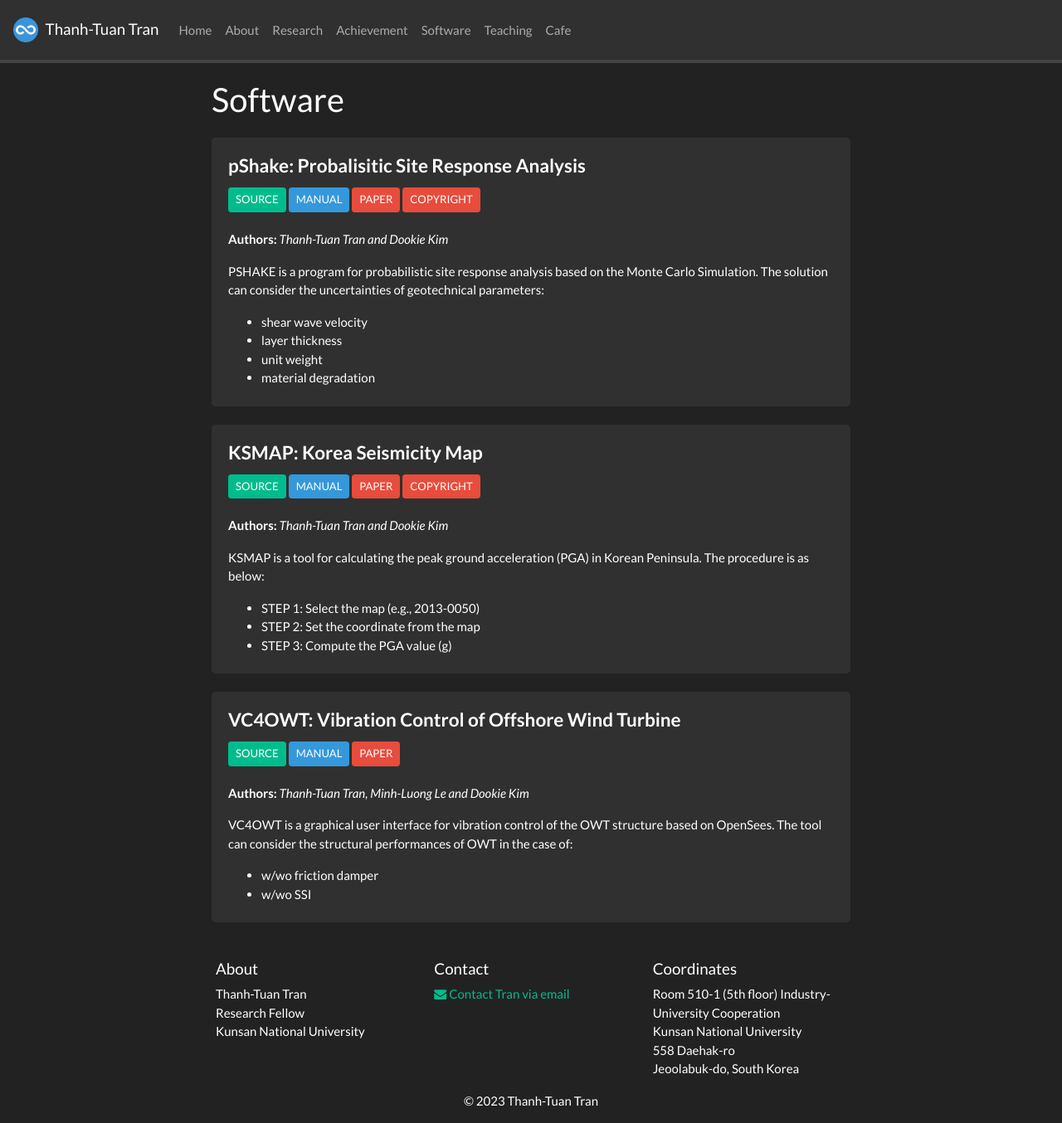
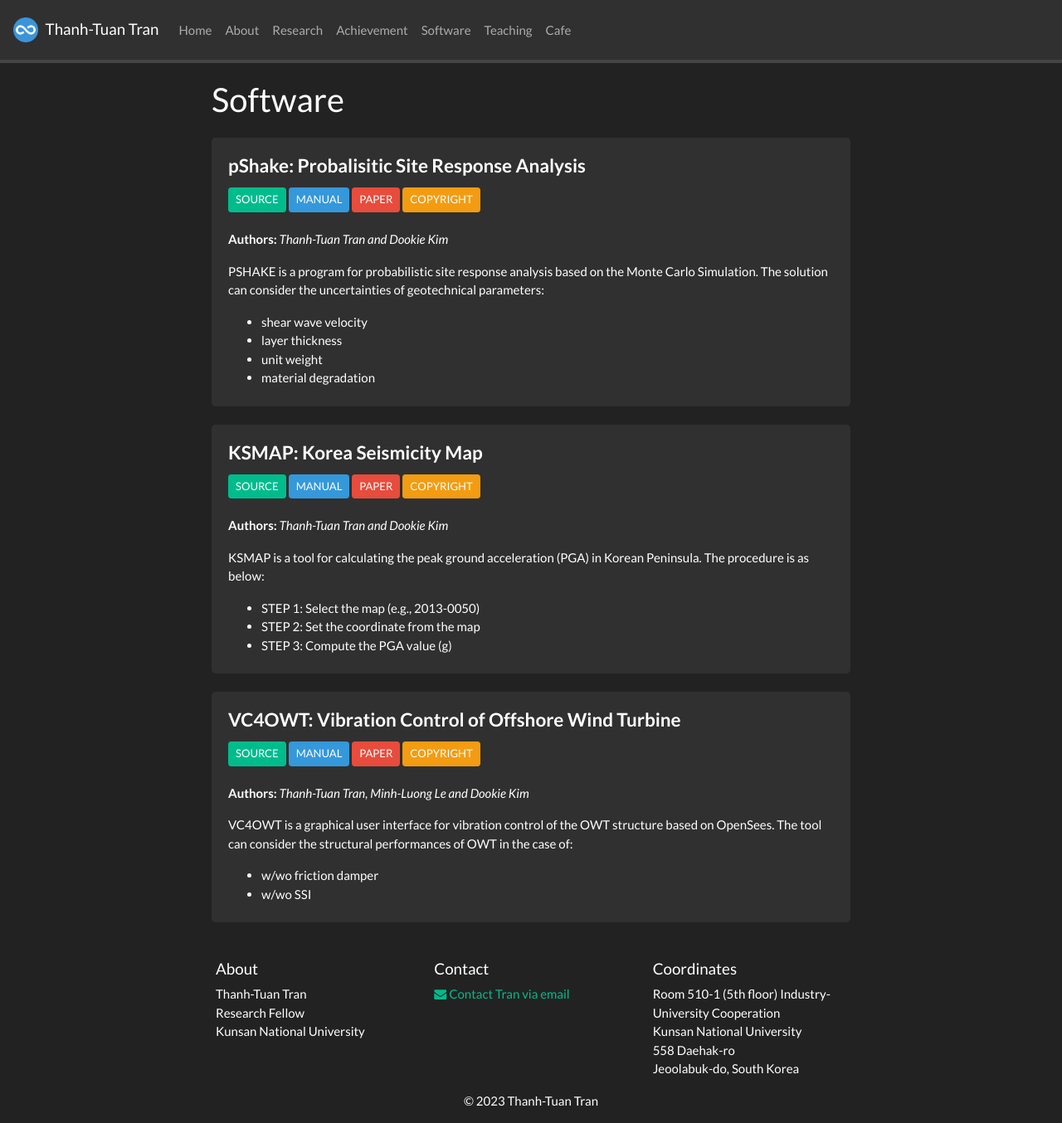
Before and after one commit to 3tbk/3tbk, a Jekyll site: the page built from _pages/software.md, in a window 1280 px wide and 1354 px high. Shown: the whole window at 83% size. Built offline with Jekyll 4.4.1, drawn with Linux system fonts in a browser that asks for light colours; nearby versions of some CDN libraries; a style sheet for code colours, icons or effects is not loaded.

Commit message:
Update software.md

```diff
--- a/_pages/software.md
+++ b/_pages/software.md
@@ -43,7 +43,7 @@ iframe {
 <a href="https://1drv.ms/u/s!AiUeXuxJtpnDweEXmoQonnbWbJ9FVw?e=a6NBco" target="_blank"><button class="btn btn-success btn-sm">SOURCE</button></a>
 <a href="{{ site.url }}{{ site.baseurl }}/software/pshake/pShake.pdf" target="_blank"><button class="btn btn-info btn-sm">MANUAL</button></a>
 <a href="{{ site.url }}{{ site.baseurl }}/papers/2020-Tran-ASCE.pdf" target="_blank"><button class="btn btn-danger btn-sm">PAPER</button></a>
-<a href="{{ site.url }}{{ site.baseurl }}/software/pshake/copyright.pdf" target="_blank"><button class="btn btn-danger btn-sm">COPYRIGHT</button></a>
+<a href="{{ site.url }}{{ site.baseurl }}/software/pshake/Copyright.pdf" target="_blank"><button class="btn btn-warning btn-sm">COPYRIGHT</button></a>
 
 
 <b>Authors:</b>
@@ -70,7 +70,7 @@ PSHAKE is a program for probabilistic site response analysis based on the Monte
 <a href="https://1drv.ms/u/s!AiUeXuxJtpnDweEWKe_Kvf1E-LhNwA?e=Fy5nuE" target="_blank"><button class="btn btn-success btn-sm">SOURCE</button></a>
 <a href="{{ site.url }}{{ site.baseurl }}/software/ksmap/KS-MAP.pdf" target="_blank"><button class="btn btn-info btn-sm">MANUAL</button></a>
 <a href="{{ site.url }}{{ site.baseurl }}/papers/2019-Cao-NT.pdf" target="_blank"><button class="btn btn-danger btn-sm">PAPER</button></a>
-<a href="{{ site.url }}{{ site.baseurl }}/software/ksmap/copyright.pdf" target="_blank"><button class="btn btn-danger btn-sm">COPYRIGHT</button></a>
+<a href="{{ site.url }}{{ site.baseurl }}/software/ksmap/copyright.pdf" target="_blank"><button class="btn btn-warning btn-sm">COPYRIGHT</button></a>
 
 <b>Authors:</b>
 <i>Thanh-Tuan Tran and Dookie Kim</i>
@@ -96,7 +96,9 @@ KSMAP is a tool for calculating the peak ground acceleration (PGA) in Korean Pen
 <h4><b>VC4OWT: Vibration Control of Offshore Wind Turbine</b></h4>
 <a href="https://1drv.ms/u/s!AiUeXuxJtpnDweEmJPFPgx0JaYLRPQ?e=6v4TyY" target="_blank"><button class="btn btn-success btn-sm">SOURCE</button></a>
 <a href="{{ site.url }}{{ site.baseurl }}/software/vc4owt/VC4OWT.pdf" target="_blank"><button class="btn btn-info btn-sm">MANUAL</button></a>
-<a href="{{ site.url }}{{ site.baseurl }}/papers/2018-Tran-VC4OWT.pdf" target="_blank"><button class="btn btn-danger btn-sm">PAPER</button></a>
+<a href="{{ site.url }}{{ site.baseurl }}/papers/2018-Tran-VSOE.pdf" target="_blank"><button class="btn btn-danger btn-sm">PAPER</button></a>
+<a href="{{ site.url }}{{ site.baseurl }}/software/vc4owt/copyright.pdf" target="_blank"><button class="btn btn-warning btn-sm">COPYRIGHT</button></a>
+
 
 <b>Authors:</b>
 <i>Thanh-Tuan Tran, Minh-Luong Le and Dookie Kim</i>
```
